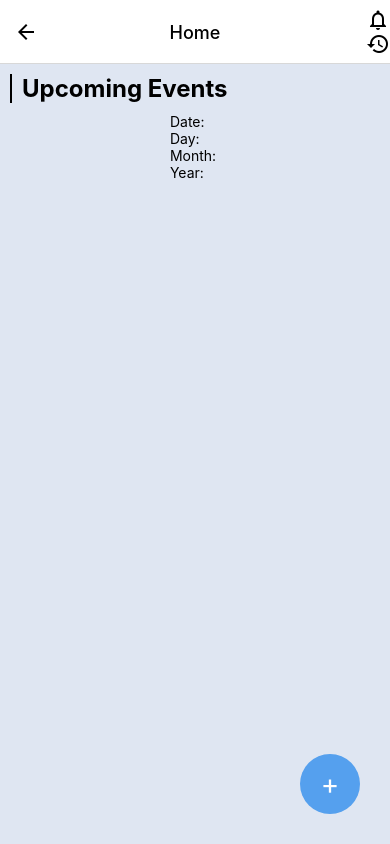
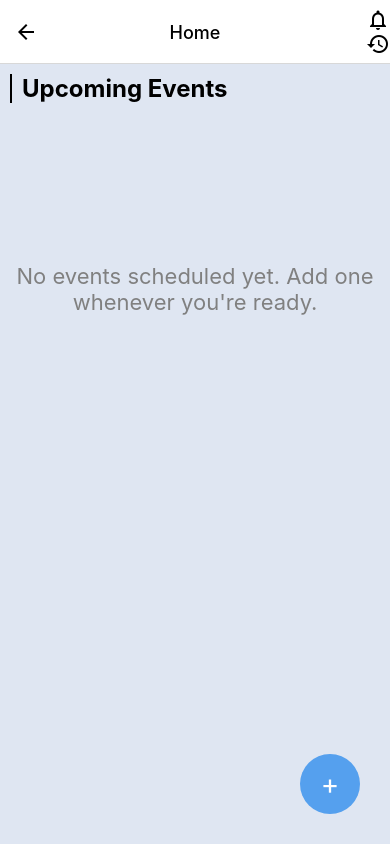
Before and after one commit to SyedAli017/Calender-app, a React Native app: screen /Home in a window 390 px wide. Built offline with nearby package versions, Linux system fonts and the light colour scheme.

Commit message:
added functionality to add note (still issues to resolve)

```diff
--- a/contexts/EventsContext.js
+++ b/contexts/EventsContext.js
@@ -1,7 +1,7 @@
 import { createContext, useMemo } from "react";
 
 export const EventsContext = createContext({
-  events: null,
+  events: [],
   setEvents: () => {},
 });
 
--- a/modals/CalendarModal.js
+++ b/modals/CalendarModal.js
@@ -3,14 +3,12 @@ import { View, Text, StyleSheet } from "react-native";
 import { EventsContext } from "../contexts/EventsContext";
 import Calendar from "react-native-calendars/src/calendar";
 
-const CalendarModal = ({ toggleModal }) => {
+const CalendarModal = ({ toggleModal, onClose }) => {
 
   const { events , setEvents } = useContext(EventsContext);
 
   const handleDayPress = (day) => {
-    console.log("Pressed date:", day.dateString);
-    setEvents(day);
-    toggleModal();
+    onClose(day.dateString);
   };
 
 
--- a/modals/EventModal.js
+++ b/modals/EventModal.js
@@ -1,3 +1,4 @@
+import {useState, useContext} from "react";
 import {
   View,
   Text,
@@ -10,8 +11,34 @@ import { AntDesign } from "@expo/vector-icons";
 import { MaterialIcons } from "@expo/vector-icons";
 import { Ionicons } from "@expo/vector-icons";
 import Button from "../components/Button";
+import { EventsContext } from "../contexts/EventsContext";
 
 const EventModal = ({ onClose, onCalenderOpen, onTimeOpen }) => {
+    const {events , setEvents} = useContext(EventsContext);
+
+  const [title, setTitle] = useState("");
+  const [startDate, setStartDate] = useState(null);
+  const [endDate, setEndDate] = useState(null);
+  const [startTime, setStartTime] = useState({hours: "", minutes: ""});
+  const [endTime, setEndTime] = useState({hours: "", minutes: ""});
+  const [note, setNote] = useState("");
+  const [people, setPeople] = useState([]);
+
+
+  const createNewEvent = () => {
+    const newEvent = {
+      title,
+      startDate,
+      endDate,
+      startTime,
+      endTime,
+      note,
+      people,
+    };
+    setEvents([...events, newEvent]);
+    onClose();
+  }
+
   return (
     <ScrollView style={styles.eventModal}>
       <View style={styles.modalHeader}>
@@ -24,6 +51,8 @@ const EventModal = ({ onClose, onCalenderOpen, onTimeOpen }) => {
           style={styles.titleInput}
           placeholder="Add Title"
           placeholderTextColor={"#55A0EE"}
+          value={title}
+          onChangeText={(text) => setTitle(text)}
         />
       </View>
       <View style={styles.eventDetailsContainers}>
@@ -73,15 +102,16 @@ const EventModal = ({ onClose, onCalenderOpen, onTimeOpen }) => {
           multiline={true}
           textAlignVertical="top"
           numberOfLines={5}
+          onChangeText={(text) => setNote(text)}
         />
         <View style={styles.detailHeader}>
           <Ionicons name="people" size={20} color="black" />
           <Text style={styles.eventDetailsTitles}>Add People</Text>
         </View>
-        <TextInput style={styles.eventSubInput} placeholder="Add People" />
+        <TextInput style={styles.eventSubInput} placeholder="Add People" onChangeText={(text) => setPeople(text.split(","))} />
       </View>
       <View style={styles.saveBtn}>
-        <Button title="Create" onPress={onClose} />
+        <Button title="Create" onPress={createNewEvent} />
       </View>
     </ScrollView>
   );
--- a/modals/TimeModal.js
+++ b/modals/TimeModal.js
@@ -1,7 +1,11 @@
-import React, { useState, useEffect } from "react";
+import React, { useState } from "react";
 import { View, Text, TextInput, StyleSheet, TouchableOpacity } from "react-native";
 
-const TimeModal = () => {
+const TimeModal = ( {onClose}) => {
+  // const [hours, setHours] = useState("");
+  // const [minutes, setMinutes] = useState("");
+  // const [ampm, setAmPm] = useState("");
+
   const getCurrentTime = () => {
     const now = new Date();
     return {
@@ -35,7 +39,7 @@ const TimeModal = () => {
   };
 
   const setTime = () => {
-    console.log("set time", hours, minutes, ampm);
+    onClose({hours, minutes, ampm});
   };
 
   return (
--- a/screens/HomeScreen.js
+++ b/screens/HomeScreen.js
@@ -54,6 +54,7 @@ const HomeScreen = () => {
             toggleModal={() => {
               setCalendarModalVisible(false);
             }}
+            onClose={() => setCalendarModalVisible(false)}
           />
         </TouchableOpacity>
       </Modal>
@@ -68,13 +69,18 @@ const HomeScreen = () => {
         </TouchableOpacity>
       </Modal>
       <ScrollView style={styles.eventContent}>
-        {events ? (
-          <View>
-            <Text>Date: {events.dateString}</Text>
-            <Text>Day: {events.day}</Text>
-            <Text>Month: {events.month}</Text>
-            <Text>Year: {events.year}</Text>
-          </View>
+        {events && events.length >  0 ? (
+          events.map((event, index) => (
+            <View key={index}>
+              <Text>Title: {event.title}</Text>
+              <Text>Start Date: {event.startDate}</Text>
+              <Text>End Date: {event.endDate}</Text>
+              <Text>Start Time: {event.startTime.hours}:{event.startTime.minutes} {event.startTime.ampm}</Text>
+              <Text>End Time: {event.endTime.hours}:{event.endTime.minutes} {event.endTime.ampm}</Text>
+              <Text>Note: {event.note}</Text>
+              <Text>People: {event.people.join(', ')}</Text>
+            </View>
+          ))
         ) : (
           <Text style={styles.noEventMessage}>
             No events scheduled yet. Add one whenever you're ready.
@@ -121,7 +127,7 @@ const styles = StyleSheet.create({
     alignSelf: "center",
     textAlign: "center",
     color: "gray",
-    marginBottom: 80,
+    marginTop: 150,
   },
   button: {
     position: "absolute",
```
Also changed, not shown: components/EventCard.js (added).
